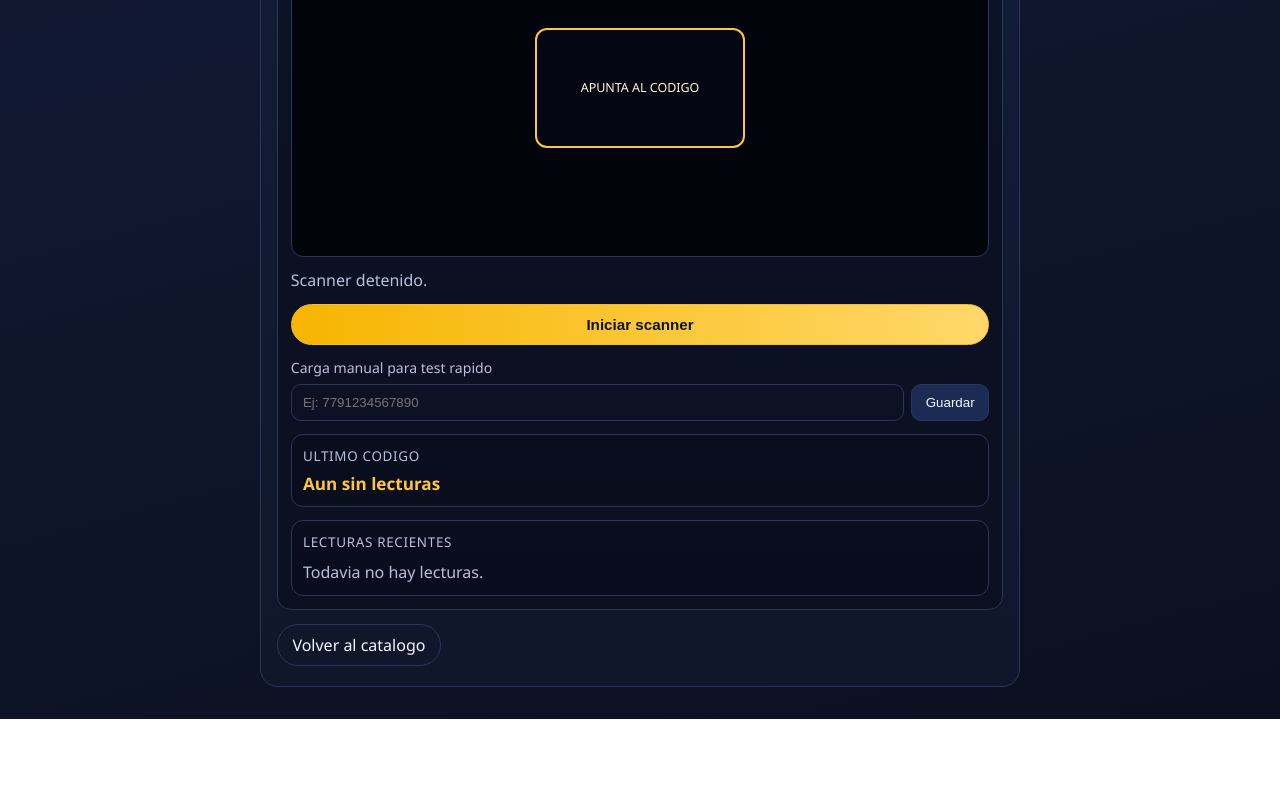
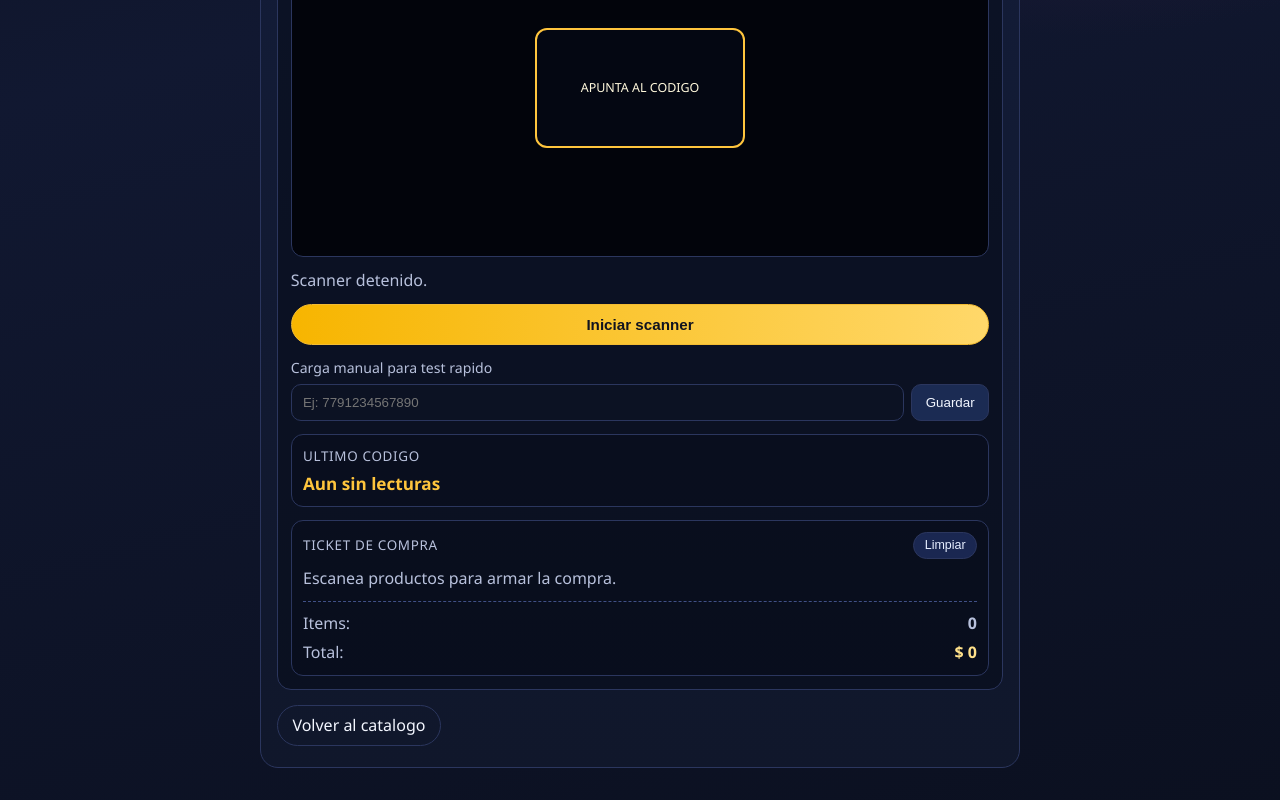
Before and after one commit to MoNRaSpGit/MiniSaaS, a React (Vite) app in the folder FrontSaas/: page /#/project/almacen in a window 1280 px wide. Shown: the part 923-1723 px from the top of the page. Before the commit the page ends 1642 px from the top, so only its background shows below. Built offline with nearby package versions, Linux system fonts and the light colour scheme.

Commit message:
feat: add supermarket-style scanner UX with demo products and cart totals

```diff
--- a/FrontSaas/src/features/almacen/AlmacenScannerDemo.jsx
+++ b/FrontSaas/src/features/almacen/AlmacenScannerDemo.jsx
@@ -15,6 +15,55 @@ function getNowLabel() {
   return new Date().toLocaleTimeString([], { hour: "2-digit", minute: "2-digit" });
 }
 
+const KNOWN_PRODUCTS = {
+  "5455345": { name: "Galletitas Mix Crocante 170g", price: 1290 },
+  "7791234567890": { name: "Yerba Serrana Suave 1kg", price: 2980 },
+  "7501031311309": { name: "Jabon Liquido Fresh 500ml", price: 1840 }
+};
+
+const BRANDS = ["Norte", "Del Valle", "Maxi", "Urbano", "Don", "Prime", "Eco"];
+const ITEMS = [
+  "Arroz Integral 1kg",
+  "Pasta Fusilli 500g",
+  "Leche Entera 1L",
+  "Atun en Agua 170g",
+  "Cafe Molido 250g",
+  "Jugo Naranja 1L",
+  "Pan Lactal Blanco",
+  "Detergente Limon 750ml",
+  "Papel Higienico x4",
+  "Gaseosa Cola 2.25L"
+];
+
+function hashCode(value) {
+  return value.split("").reduce((acc, char) => acc + char.charCodeAt(0), 0);
+}
+
+function formatCurrency(value) {
+  return new Intl.NumberFormat("es-UY", {
+    style: "currency",
+    currency: "UYU",
+    maximumFractionDigits: 0
+  }).format(value);
+}
+
+function getDemoProductFromCode(code) {
+  if (KNOWN_PRODUCTS[code]) {
+    return { ...KNOWN_PRODUCTS[code], code };
+  }
+
+  const hash = hashCode(code);
+  const brand = BRANDS[hash % BRANDS.length];
+  const item = ITEMS[hash % ITEMS.length];
+  const price = 990 + ((hash % 26) + 1) * 120;
+
+  return {
+    code,
+    name: `${brand} ${item}`,
+    price
+  };
+}
+
 export function AlmacenScannerDemo() {
   const videoRef = useRef(null);
   const streamRef = useRef(null);
@@ -27,16 +76,32 @@ export function AlmacenScannerDemo() {
   const [cameraError, setCameraError] = useState("");
   const [scanMessage, setScanMessage] = useState("Listo para escanear.");
   const [lastCode, setLastCode] = useState("");
-  const [history, setHistory] = useState([]);
+  const [cart, setCart] = useState([]);
   const [manualCode, setManualCode] = useState("");
 
   const isSupported = useMemo(() => {
     return typeof window !== "undefined" && "BarcodeDetector" in window;
   }, []);
 
-  const addHistoryItem = (value, source = "camera") => {
+  const registerCode = (value, source = "camera") => {
+    const product = getDemoProductFromCode(value);
+
     setLastCode(value);
-    setHistory((prev) => [{ value, source, at: getNowLabel() }, ...prev].slice(0, 8));
+
+    setCart((prev) => {
+      const existing = prev.find((item) => item.code === value);
+      if (!existing) {
+        return [{ ...product, qty: 1, source, at: getNowLabel() }, ...prev];
+      }
+
+      return prev.map((item) =>
+        item.code === value
+          ? { ...item, qty: item.qty + 1, source, at: getNowLabel() }
+          : item
+      );
+    });
+
+    setScanMessage(`Agregado: ${product.name} - ${formatCurrency(product.price)}`);
   };
 
   const stopScanLoop = () => {
@@ -79,8 +144,7 @@ export function AlmacenScannerDemo() {
         if (isNewValue || enoughTimePassed) {
           lastValueRef.current = rawValue;
           lastReadAtRef.current = now;
-          addHistoryItem(rawValue, "camera");
-          setScanMessage(`Codigo detectado: ${rawValue}`);
+          registerCode(rawValue, "camera");
 
           if ("vibrate" in navigator) {
             navigator.vibrate(80);
@@ -145,9 +209,17 @@ export function AlmacenScannerDemo() {
     if (!value) {
       return;
     }
-    addHistoryItem(value, "manual");
-    setScanMessage(`Codigo cargado manualmente: ${value}`);
+    registerCode(value, "manual");
     setManualCode("");
+  };
+
+  const totalItems = cart.reduce((acc, item) => acc + item.qty, 0);
+  const totalAmount = cart.reduce((acc, item) => acc + item.qty * item.price, 0);
+
+  const clearCart = () => {
+    setCart([]);
+    setLastCode("");
+    setScanMessage("Caja reiniciada. Listo para escanear.");
   };
 
   useEffect(() => {
@@ -208,21 +280,42 @@ export function AlmacenScannerDemo() {
       </div>
 
       <div className="history-panel">
-        <p className="result-title">Lecturas recientes</p>
-        {history.length === 0 ? (
-          <p className="history-empty">Todavia no hay lecturas.</p>
+        <div className="cart-headline">
+          <p className="result-title">Ticket de compra</p>
+          <button type="button" className="mini-btn" onClick={clearCart}>
+            Limpiar
+          </button>
+        </div>
+
+        {cart.length === 0 ? (
+          <p className="history-empty">Escanea productos para armar la compra.</p>
         ) : (
-          <ul>
-            {history.map((item, index) => (
-              <li key={`${item.value}-${item.at}-${index}`}>
-                <strong>{item.value}</strong>
-                <span>
-                  {item.source} - {item.at}
-                </span>
+          <ul className="cart-list">
+            {cart.map((item) => (
+              <li key={item.code}>
+                <div>
+                  <strong>{item.name}</strong>
+                  <span>
+                    Cod: {item.code} - {item.source} - {item.at}
+                  </span>
+                </div>
+                <div className="cart-item-price">
+                  <small>x{item.qty}</small>
+                  <strong>{formatCurrency(item.qty * item.price)}</strong>
+                </div>
               </li>
             ))}
           </ul>
         )}
+
+        <div className="cart-summary">
+          <p>
+            Items: <strong>{totalItems}</strong>
+          </p>
+          <p className="cart-total">
+            Total: <strong>{formatCurrency(totalAmount)}</strong>
+          </p>
+        </div>
       </div>
     </section>
   );
--- a/FrontSaas/src/shared/styles/global.css
+++ b/FrontSaas/src/shared/styles/global.css
@@ -323,22 +323,77 @@ a {
   gap: 0.45rem;
 }
 
-.history-panel li {
+.cart-headline {
+  display: flex;
+  align-items: center;
+  justify-content: space-between;
+  gap: 0.6rem;
+}
+
+.mini-btn {
+  border: 1px solid var(--stroke);
+  border-radius: 999px;
+  background: #1a2751;
+  color: #e6eeff;
+  font-size: 0.78rem;
+  padding: 0.32rem 0.65rem;
+}
+
+.cart-list li {
   border: 1px solid #2b365e;
   border-radius: 8px;
   background: #111a33;
   padding: 0.45rem 0.55rem;
+  display: flex;
+  align-items: flex-start;
+  justify-content: space-between;
+  gap: 0.7rem;
 }
 
-.history-panel li strong {
+.cart-list li strong {
   display: block;
   color: #f7d46d;
   font-size: 0.93rem;
 }
 
-.history-panel li span {
+.cart-list li span {
   color: var(--muted);
   font-size: 0.8rem;
+}
+
+.cart-item-price {
+  text-align: right;
+}
+
+.cart-item-price small {
+  color: var(--muted);
+  display: block;
+  margin-bottom: 0.15rem;
+}
+
+.cart-summary {
+  margin-top: 0.7rem;
+  border-top: 1px dashed #405086;
+  padding-top: 0.55rem;
+}
+
+.cart-summary p {
+  margin: 0;
+  display: flex;
+  justify-content: space-between;
+  align-items: baseline;
+}
+
+.cart-summary p + p {
+  margin-top: 0.35rem;
+}
+
+.cart-total {
+  font-size: 1rem;
+}
+
+.cart-total strong {
+  color: #ffe18a;
 }
 
 @media (min-width: 640px) {
```
